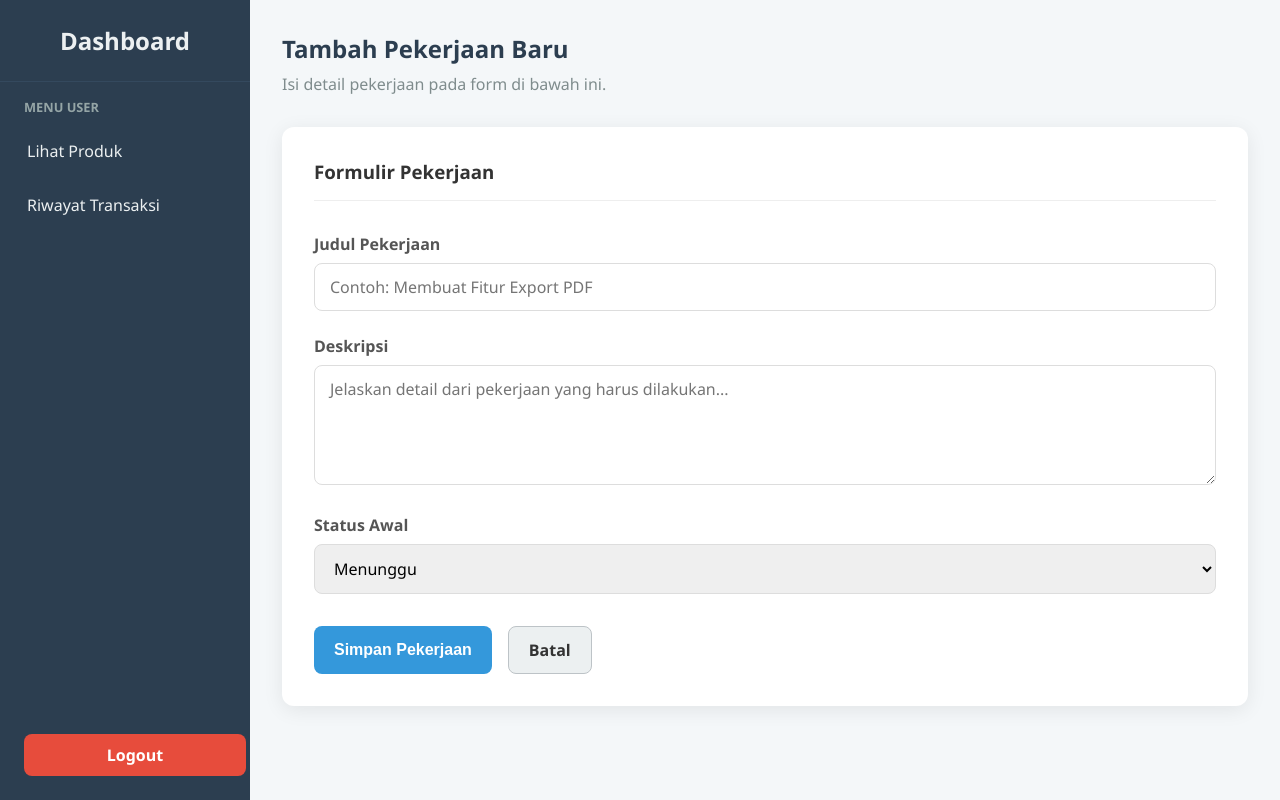
After one commit to KicaiBadai/belajar-ci4, a CodeIgniter 4 app: the page made by app/Views/pekerjaan/tambah.php in a window 1280 px wide. The commit adds this page. Run offline with PHP 8.4 and a stand-in for CodeIgniter, Linux system fonts and the light colour scheme; the template is opened without the code that fills it, so the values that code supplies are empty; some libraries are stand-ins or nearby versions.

```diff
--- a/app/Models/PekerjaanModel.php
+++ b/app/Models/PekerjaanModel.php
@@ -6,13 +6,13 @@ use CodeIgniter\Model;
 
 class PekerjaanModel extends Model
 {
-    protected $table            = 'pekerjaans';
+    protected $table            = 'pekerjaan';
     protected $primaryKey       = 'id';
     protected $useAutoIncrement = true;
     protected $returnType       = 'array';
     protected $useSoftDeletes   = false;
     protected $protectFields    = true;
-    protected $allowedFields    = [];
+    protected $allowedFields    = ['judul', 'deskripsi', 'status'];
 
     protected bool $allowEmptyInserts = false;
     protected bool $updateOnlyChanged = true;
--- /dev/null
+++ b/app/Views/pekerjaan/tambah.php
@@ -0,0 +1,284 @@
+<!DOCTYPE html>
+<html lang="id">
+<head>
+    <meta charset="UTF-8">
+    <meta name="viewport" content="width=device-width, initial-scale=1.0">
+    <title>Tambah Pekerjaan Baru</title>
+    <style>
+        /* Reset dasar dan font (Sama seperti halaman dashboard) */
+        body {
+            font-family: 'Segoe UI', Tahoma, Geneva, Verdana, sans-serif;
+            background-color: #f4f7f9;
+            margin: 0;
+            color: #333;
+        }
+
+        .page-container {
+            display: flex;
+            min-height: 100vh;
+        }
+
+        /* === STYLING SIDEBAR (Sama seperti halaman dashboard) === */
+        .sidebar {
+            width: 250px;
+            background-color: #2c3e50;
+            color: #ecf0f1;
+            display: flex;
+            flex-direction: column;
+            flex-shrink: 0;
+        }
+
+        .sidebar-header {
+            padding: 1.5rem;
+            text-align: center;
+            font-size: 1.5rem;
+            font-weight: bold;
+            border-bottom: 1px solid #34495e;
+        }
+
+        .sidebar-nav {
+            flex-grow: 1;
+        }
+
+        .sidebar-nav h3 {
+            padding: 1rem 1.5rem 0.5rem;
+            font-size: 0.8rem;
+            text-transform: uppercase;
+            color: #95a5a6;
+            margin: 0;
+        }
+
+        .sidebar-nav ul {
+            list-style: none;
+            padding: 0;
+            margin: 0;
+        }
+
+        .sidebar-nav ul li a {
+            display: block;
+            color: #ecf0f1;
+            text-decoration: none;
+            padding: 1rem 1.5rem;
+            transition: all 0.3s ease;
+            border-left: 3px solid transparent;
+        }
+
+        .sidebar-nav ul li a:hover {
+            background-color: #34495e;
+            border-left: 3px solid #3498db;
+        }
+
+        .sidebar-footer {
+            padding: 1.5rem;
+        }
+
+        .logout-btn {
+            display: block;
+            width: 100%;
+            padding: 10px;
+            background-color: #e74c3c;
+            color: #ffffff;
+            text-decoration: none;
+            border-radius: 8px;
+            font-weight: bold;
+            transition: background-color 0.3s ease;
+            text-align: center;
+            border: none;
+            cursor: pointer;
+        }
+
+        .logout-btn:hover {
+            background-color: #c0392b;
+        }
+
+
+        /* === STYLING KONTEN UTAMA (Sama seperti halaman dashboard) === */
+        .main-content {
+            flex-grow: 1;
+            padding: 2rem;
+            overflow-y: auto;
+        }
+
+        .header h2 {
+            margin: 0 0 0.5rem 0;
+            color: #2c3e50;
+        }
+
+        .header p {
+            margin: 0 0 2rem 0;
+            color: #7f8c8d;
+        }
+
+        .content-card {
+            background-color: #ffffff;
+            border-radius: 12px;
+            box-shadow: 0 4px 20px rgba(0, 0, 0, 0.08);
+            padding: 2rem;
+        }
+
+        .content-card h3 {
+            margin-top: 0;
+            border-bottom: 1px solid #eee;
+            padding-bottom: 1rem;
+            margin-bottom: 2rem;
+        }
+
+        /* === BARU: STYLING FORM === */
+        .form-group {
+            margin-bottom: 1.5rem;
+        }
+
+        .form-group label {
+            display: block;
+            font-weight: bold;
+            margin-bottom: 0.5rem;
+            color: #555;
+        }
+
+        .form-control {
+            width: 100%;
+            padding: 12px 15px;
+            border: 1px solid #ddd;
+            border-radius: 8px;
+            font-size: 1rem;
+            font-family: 'Segoe UI', Tahoma, Geneva, Verdana, sans-serif;
+            box-sizing: border-box; /* Penting agar padding tidak merusak layout */
+            transition: border-color 0.3s ease;
+        }
+
+        .form-control:focus {
+            outline: none;
+            border-color: #3498db;
+        }
+
+        textarea.form-control {
+            resize: vertical;
+            min-height: 120px;
+        }
+
+        .form-actions {
+            display: flex;
+            gap: 1rem; /* Memberi jarak antar tombol */
+            margin-top: 2rem;
+        }
+
+        .btn {
+            padding: 12px 20px;
+            border: none;
+            border-radius: 8px;
+            font-weight: bold;
+            font-size: 1rem;
+            cursor: pointer;
+            text-decoration: none;
+            text-align: center;
+            transition: all 0.3s ease;
+        }
+
+        .btn-primary {
+            background-color: #3498db;
+            color: white;
+        }
+        .btn-primary:hover {
+            background-color: #2980b9;
+        }
+
+        .btn-secondary {
+            background-color: #ecf0f1;
+            color: #333;
+            border: 1px solid #bdc3c7;
+        }
+        .btn-secondary:hover {
+            background-color: #bdc3c7;
+        }
+
+        /* === RESPONSIVE DESIGN (Sama seperti halaman dashboard) === */
+        @media (max-width: 768px) {
+            .page-container {
+                flex-direction: column;
+            }
+            .sidebar {
+                width: 100%;
+                height: auto;
+            }
+        }
+    </style>
+</head>
+<body>
+
+    <div class="page-container">
+        <aside class="sidebar">
+            <div class="sidebar-header">
+                Dashboard
+            </div>
+            <nav class="sidebar-nav">
+                <?php if ($role === 'superadmin'): ?>
+                    <h3>Menu Superadmin</h3>
+                    <ul>
+                        <li><a href="#">Kelola User</a></li>
+                        <li><a href="#">Kelola Barang</a></li>
+                        <li><a href="#">Laporan</a></li>
+                    </ul>
+                <?php elseif ($role === 'admin'): ?>
+                    <h3>Menu Admin</h3>
+                    <ul>
+                        <li><a href="#">Input Barang</a></li>
+                        <li><a href="#">Data Barang</a></li>
+                    </ul>
+                <?php elseif ($role === 'kepala_pegawai'): ?>
+                    <h3>Menu Kepala Pegawai</h3>
+                    <ul>
+                        <li><a href="#">Input Pegawai</a></li>
+                        <li><a href="#">Data Pegawai</a></li>
+                    </ul>
+                <?php else: ?>
+                    <h3>Menu User</h3>
+                    <ul>
+                        <li><a href="#">Lihat Produk</a></li>
+                        <li><a href="#">Riwayat Transaksi</a></li>
+                    </ul>
+                <?php endif; ?>
+            </nav>
+            <div class="sidebar-footer">
+                <a href="<?= site_url('logout') ?>" class="logout-btn">Logout</a>
+            </div>
+        </aside>
+
+        <main class="main-content">
+            <div class="header">
+                <h2>Tambah Pekerjaan Baru</h2>
+                <p>Isi detail pekerjaan pada form di bawah ini.</p>
+            </div>
+
+            <div class="content-card">
+                <h3>Formulir Pekerjaan</h3>
+
+                <form action="<?= site_url('pekerjaan/simpan') ?>" method="post">
+                    <?= csrf_field() ?> <div class="form-group">
+                        <label for="judul">Judul Pekerjaan</label>
+                        <input type="text" id="judul" name="judul" class="form-control" placeholder="Contoh: Membuat Fitur Export PDF" required>
+                    </div>
+
+                    <div class="form-group">
+                        <label for="deskripsi">Deskripsi</label>
+                        <textarea id="deskripsi" name="deskripsi" class="form-control" placeholder="Jelaskan detail dari pekerjaan yang harus dilakukan..."></textarea>
+                    </div>
+
+                    <div class="form-group">
+                        <label for="status">Status Awal</label>
+                        <select id="status" name="status" class="form-control">
+                            <option value="menunggu" selected>Menunggu</option>
+                            <option value="dikerjakan">Dikerjakan</option>
+                        </select>
+                    </div>
+
+                    <div class="form-actions">
+                        <button type="submit" class="btn btn-primary">Simpan Pekerjaan</button>
+                        <a href="<?= site_url('dashboard') ?>" class="btn btn-secondary">Batal</a>
+                    </div>
+                </form>
+            </div>
+        </main>
+    </div>
+
+</body>
+</html>
```
Also changed, not shown: app/Config/Routes.php (+16 -6 lines), app/Controllers/Pekerjaan.php (+107 -2 lines), app/Database/Migrations/2025-10-01-065013_TabelPekerjaan.php (added, +60 -0 lines), app/Views/dashboard.php (+76 -22 lines), app/Views/pekerjaan/detail.php (added, +56 -0 lines), app/Views/pekerjaan/edit.php (added, +65 -0 lines).
